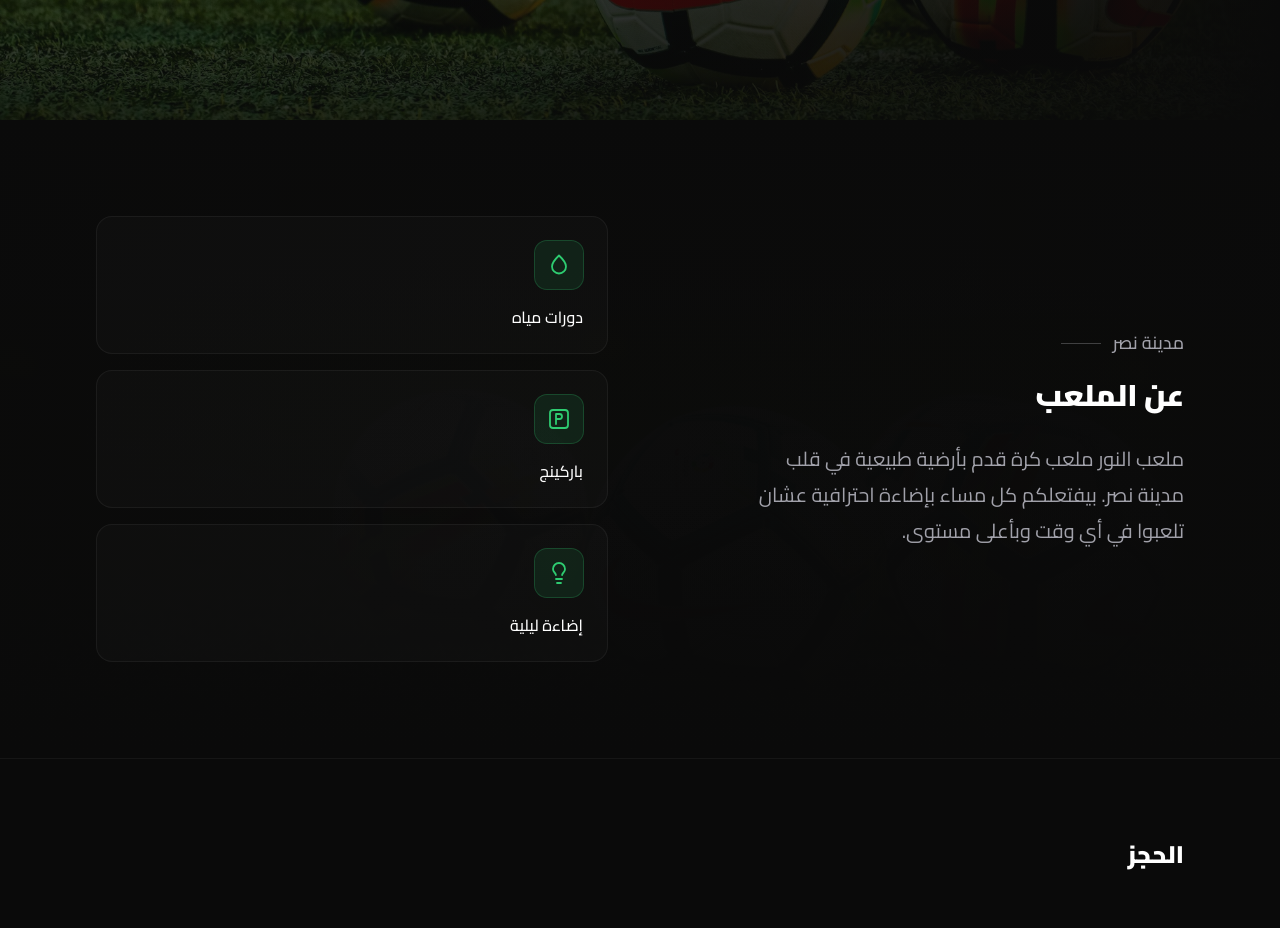
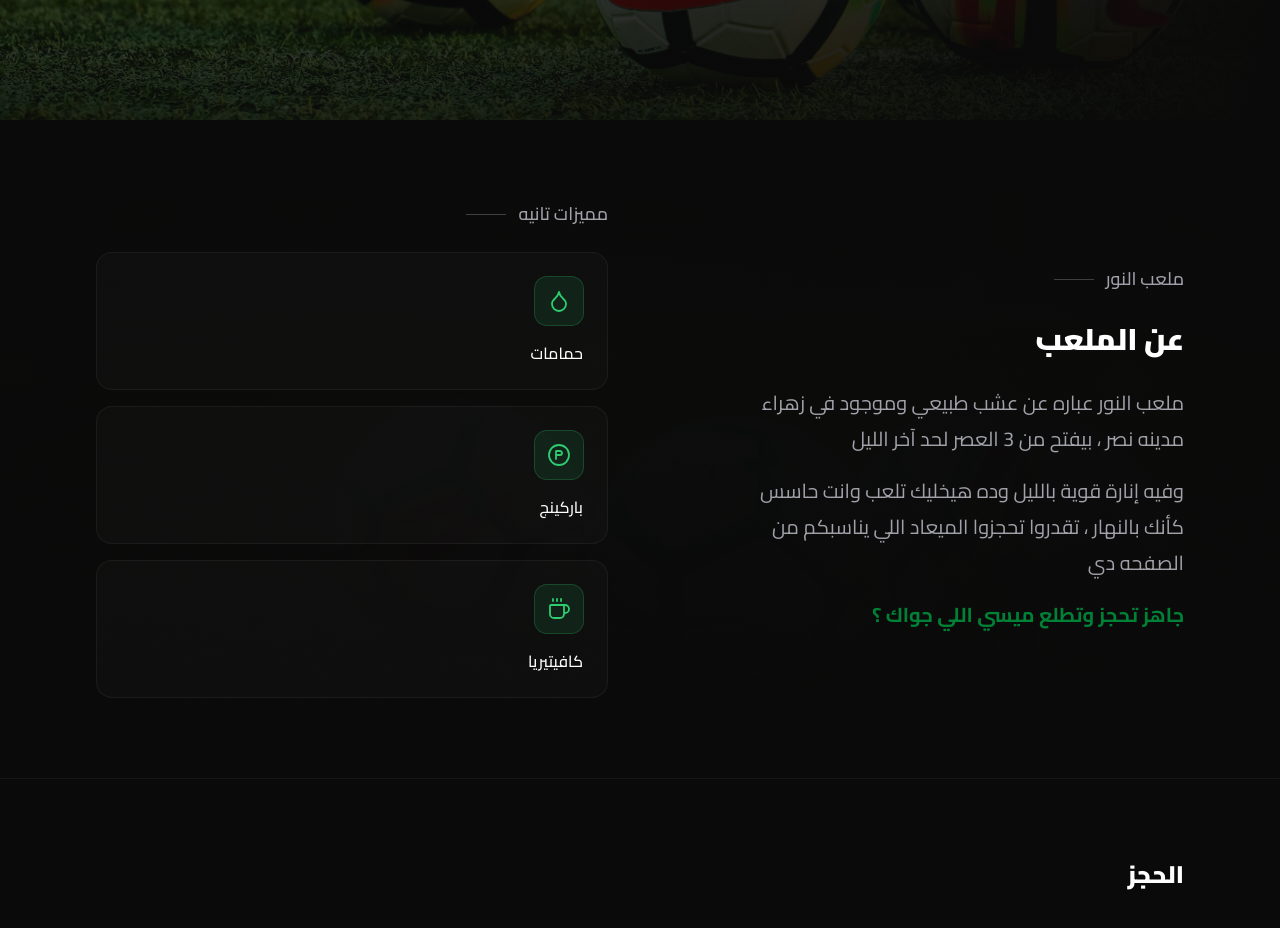
Before and after one commit to Youssef1796x/football-booking, a Next.js app: page / in a window 1280 px wide. Shown: the part 480-1408 px from the top of the page. Built offline with nearby package versions, Linux system fonts and the light colour scheme.

Commit message:
improving view

```diff
--- a/app/components/Hero.tsx
+++ b/app/components/Hero.tsx
@@ -15,7 +15,7 @@ export default function Hero() {
   return (
     <section
       id="home"
-      className="relative h-[75vh] min-h-[600px] w-full scroll-mt-24 overflow-hidden bg-[#0A0A0A]"
+      className="relative h-[60vh] min-h-[480px] w-full scroll-mt-24 overflow-hidden bg-[#0A0A0A] sm:h-[75vh] sm:min-h-[600px]"
     >
       {/* Background image with parallax */}
       <div
--- a/app/page.tsx
+++ b/app/page.tsx
@@ -2,29 +2,14 @@
 
 import { useEffect, useRef, useState } from "react";
 import Image from "next/image";
+import { Droplet, CircleParking, Coffee } from "lucide-react";
 import Hero from "./components/Hero";
 import Navbar from "./components/Navbar";
 
 const facilities = [
-  {
-    label: "دورات مياه",
-    icon: <path d="M12 2.5S5 9 5 13.5a7 7 0 0 0 14 0C19 9 12 2.5 12 2.5Z" />,
-  },
-  {
-    label: "باركينج",
-    icon: (
-      <>
-        <rect x="3" y="3" width="18" height="18" rx="3" />
-        <path d="M9 17V7h3.5a2.5 2.5 0 0 1 0 5H9" />
-      </>
-    ),
-  },
-  {
-    label: "إضاءة ليلية",
-    icon: (
-      <path d="M15.09 14c.18-.98.65-1.74 1.41-2.5A4.65 4.65 0 0 0 18 8a6 6 0 0 0-12 0c0 1 .23 2.23 1.5 3.5.76.76 1.23 1.52 1.41 2.5M9 18h6M10 22h4" />
-    ),
-  },
+  { label: "حمامات", Icon: Droplet },
+  { label: "باركينج", Icon: CircleParking },
+  { label: "كافيتيريا", Icon: Coffee },
 ];
 
 export default function Home() {
@@ -56,7 +41,7 @@ export default function Home() {
       <section
         ref={aboutRef}
         id="about"
-        className="relative scroll-mt-24 overflow-hidden bg-[#0A0A0A] py-20 sm:py-24"
+        className="relative scroll-mt-24 overflow-hidden bg-[#0A0A0A] py-14 sm:py-20"
       >
         {/* Muted pitch background */}
         <div className="absolute inset-0 z-0">
@@ -81,9 +66,9 @@ export default function Home() {
                   : "translate-y-6 opacity-0"
               }`}
             >
-              <div className="mb-5 flex items-center gap-3">
+              <div className="mb-7 flex items-center gap-3">
                 <span className="text-base font-medium text-[#A1A1AA] sm:text-lg">
-                  مدينة نصر
+                  ملعب النور
                 </span>
                 <div className="h-px w-10 bg-[#8E8E93]/40" />
               </div>
@@ -92,17 +77,32 @@ export default function Home() {
                 عن الملعب
               </h2>
 
-              <p
-                className="mt-7 max-w-md text-lg text-[#A1A1AA] sm:text-xl"
-                style={{ lineHeight: "1.8" }}
-              >
-                ملعب النور ملعب كرة قدم بأرضية طبيعية في قلب مدينة نصر. بيفتعلكم
-                كل مساء بإضاءة احترافية عشان تلعبوا في أي وقت وبأعلى مستوى.
-              </p>
+              <div
+  className="mt-7 max-w-md text-lg text-[#A1A1AA] sm:text-xl"
+  style={{ lineHeight: "1.8" }}
+>
+  <p>
+    ملعب النور عباره عن عشب طبيعي وموجود في زهراء مدينه نصر ، بيفتح من 3 العصر لحد آخر الليل
+  </p>
+  <p className="mt-4">
+    وفيه إنارة قوية بالليل وده هيخليك تلعب وانت حاسس كأنك بالنهار ، تقدروا
+    تحجزوا الميعاد اللي يناسبكم من الصفحه دي
+  </p>
+  <p className="mt-4 text-green-700 font-bold">
+    جاهز تحجز وتطلع ميسي اللي جواك ؟
+  </p>
+</div>
             </div>
 
             {/* Facility cards */}
             <div className="flex flex-col gap-4">
+              <div className="mb-2 flex items-center gap-3">
+                <span className="text-base font-medium text-[#A1A1AA] sm:text-lg">
+                  مميزات تانيه
+                </span>
+                <div className="h-px w-10 bg-[#8E8E93]/40" />
+              </div>
+
               {facilities.map((f, i) => (
                 <div
                   key={f.label}
@@ -121,17 +121,10 @@ export default function Home() {
                     className="group rounded-2xl border border-white/5 bg-white/[0.02] p-6 transition-all duration-300 hover:-translate-y-1 hover:border-[#2ECC71]/40 hover:bg-[#2ECC71]/[0.04] focus-visible:border-[#2ECC71]/40 focus-visible:outline-none focus-visible:ring-2 focus-visible:ring-[#2ECC71]/40"
                   >
                     <span className="flex h-12 w-12 items-center justify-center rounded-xl bg-[#2ECC71]/10 ring-1 ring-[#2ECC71]/30 transition-all duration-300 group-hover:ring-[#2ECC71]/50">
-                      <svg
+                      <f.Icon
                         className="h-6 w-6 text-[#2ECC71]"
-                        fill="none"
-                        stroke="currentColor"
                         strokeWidth={1.8}
-                        strokeLinecap="round"
-                        strokeLinejoin="round"
-                        viewBox="0 0 24 24"
-                      >
-                        {f.icon}
-                      </svg>
+                      />
                     </span>
                     <span className="mt-4 block text-base font-medium text-white">
                       {f.label}
--- a/package.json
+++ b/package.json
@@ -10,6 +10,7 @@
   },
   "dependencies": {
     "@netlify/plugin-nextjs": "^5.15.13",
+    "lucide-react": "^1.37.0",
     "next": "16.3.3",
     "react": "19.2.8",
     "react-dom": "19.2.8"
```
Also changed, not shown: 1 other file (tests, documents, lock files or other folders).
